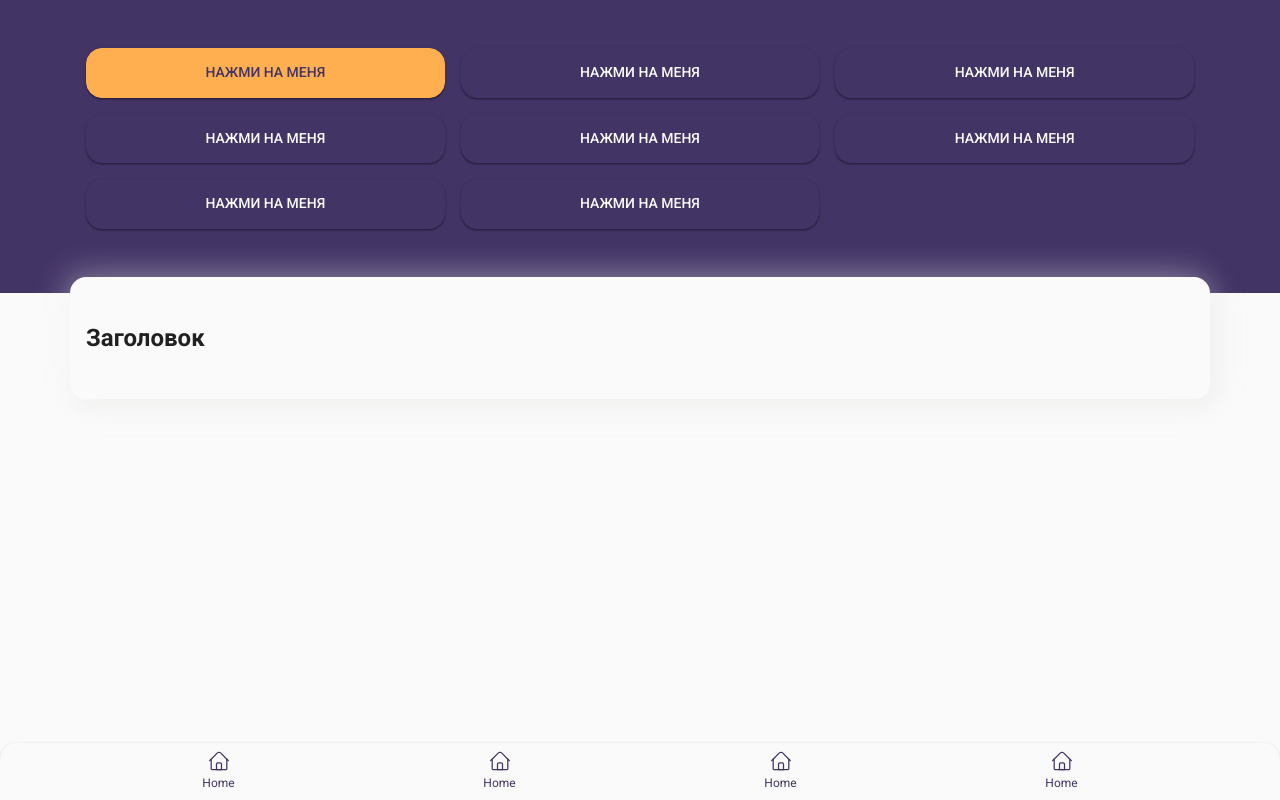
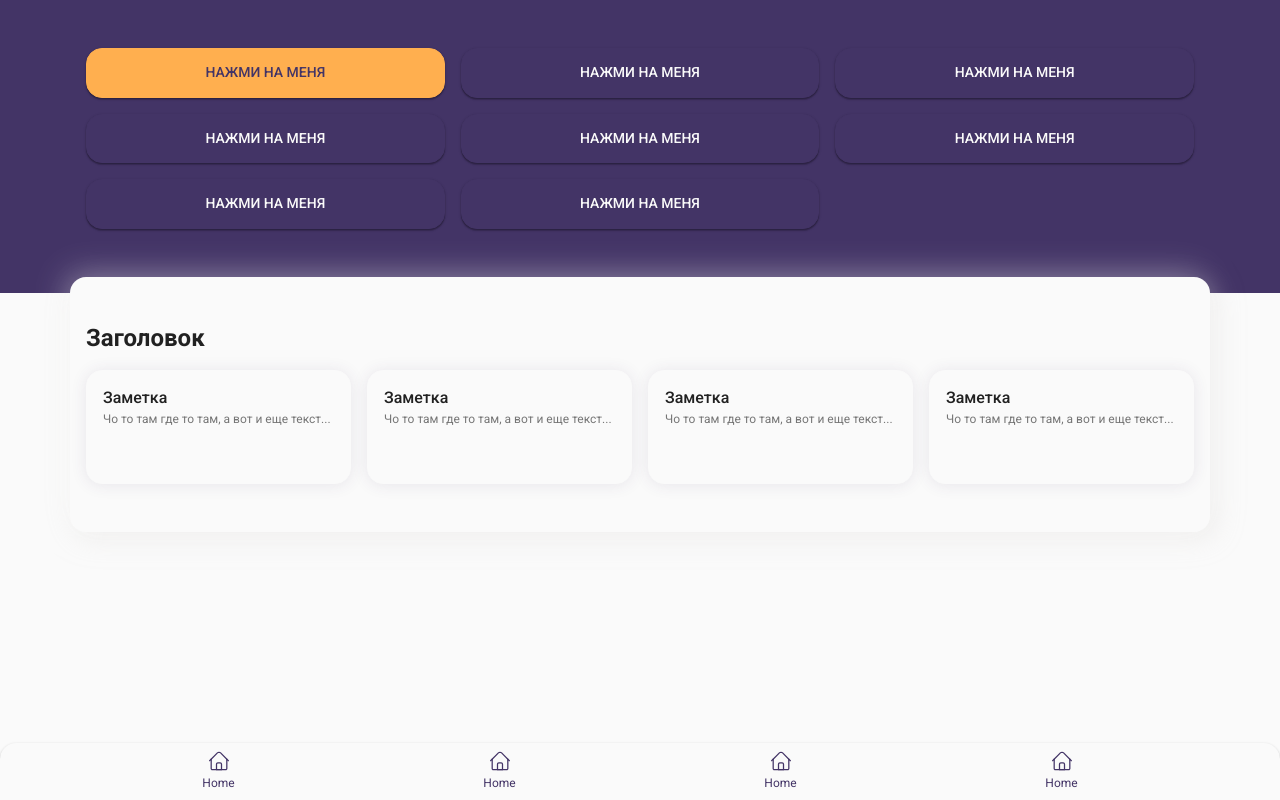
Before and after one commit to kritzona/wowwow-client, a React (Create React App) app: page / in a window 1280 px wide. Built offline with nearby package versions, Linux system fonts and the light colour scheme.

Commit message:
Реализовал карточки с заметками (каркас)

```diff
--- a/src/App.tsx
+++ b/src/App.tsx
@@ -4,6 +4,9 @@ import Header from './components/organisms/Header/Header'
 import Content from './components/organisms/Content/Content'
 import Text from './components/atoms/Text/Text'
 import BottomNavBar from './components/organisms/BottomNavBar/BottomNavBar'
+import NoteItem from './components/molecules/NoteItem/NoteItem'
+import Row from './components/atoms/Row/Row'
+import Column from './components/atoms/Column/Column'
 
 interface IProps {}
 
@@ -13,6 +16,49 @@ const App = (props: IProps) => {
       <Header></Header>
       <Content>
         <Text type="heading-5">Заголовок</Text>
+        <br />
+        <Row gutter={true}>
+          <Column
+            size={3}
+            desktopSize={3}
+            laptopSize={3}
+            tabletSize={4}
+            phabletSize={6}
+            mobileSize={6}
+          >
+            <NoteItem></NoteItem>
+          </Column>
+          <Column
+            size={3}
+            desktopSize={3}
+            laptopSize={3}
+            tabletSize={4}
+            phabletSize={6}
+            mobileSize={6}
+          >
+            <NoteItem></NoteItem>
+          </Column>
+          <Column
+            size={3}
+            desktopSize={3}
+            laptopSize={3}
+            tabletSize={4}
+            phabletSize={6}
+            mobileSize={6}
+          >
+            <NoteItem></NoteItem>
+          </Column>
+          <Column
+            size={3}
+            desktopSize={3}
+            laptopSize={3}
+            tabletSize={4}
+            phabletSize={6}
+            mobileSize={6}
+          >
+            <NoteItem></NoteItem>
+          </Column>
+        </Row>
       </Content>
       <BottomNavBar></BottomNavBar>
     </AppStyled>
--- /dev/null
+++ b/src/components/molecules/CardItem/CardItem.tsx
@@ -0,0 +1,12 @@
+import React from 'react'
+import { CardItemStyled } from './CardItemStyled'
+
+interface IProps {
+  children?: React.ReactNode
+}
+
+const CardItem = (props: IProps) => {
+  return <CardItemStyled>{props.children}</CardItemStyled>
+}
+
+export default CardItem
--- /dev/null
+++ b/src/components/molecules/CardItem/CardItemStyled.tsx
@@ -0,0 +1,50 @@
+import styled, { css, DefaultTheme } from 'styled-components'
+
+interface IProps {
+  theme: DefaultTheme
+}
+
+export const CardItemStyled = styled.div<IProps>`
+  ${({ theme }) => css`
+    height: 114px;
+    background-color: ${theme.colors._100Color};
+    border-radius: ${theme.sizes.nBorderRadius}px;
+    box-shadow: ${theme.effects.primaryShadow};
+    padding: ${theme.sizes.stepSize * 2}px;
+    border: 1px solid ${theme.colors._100Color};
+    transition: ${theme.effects.defaultTransition};
+    transform-origin: center center;
+    cursor: pointer;
+    -webkit-tap-highlight-color: transparent;
+
+    &:hover {
+      border: 1px solid ${theme.colors.accentColor};
+      box-shadow: ${theme.effects.accentShadow};
+    }
+
+    @media ${theme.mediaQueries.tablet} {
+      &:hover {
+        border: 1px solid ${theme.colors._100Color};
+        box-shadow: ${theme.effects.primaryShadow};
+      }
+    }
+    @media ${theme.mediaQueries.phablet} {
+      &:hover {
+        border: 1px solid ${theme.colors._100Color};
+        box-shadow: ${theme.effects.primaryShadow};
+      }
+    }
+    @media ${theme.mediaQueries.mobile} {
+      &:hover {
+        border: 1px solid ${theme.colors._100Color};
+        box-shadow: ${theme.effects.primaryShadow};
+      }
+    }
+
+    &:active {
+      border: 1px solid ${theme.colors.accentColor};
+      box-shadow: none;
+      transform: scale(0.95);
+    }
+  `}
+`
--- /dev/null
+++ b/src/components/molecules/NoteItem/NoteItem.tsx
@@ -0,0 +1,18 @@
+import React from 'react'
+import ThumbNote from '../ThumbNote/ThumbNote'
+import { NoteItemStyled } from './NoteItemStyled'
+import CardItem from '../CardItem/CardItem'
+
+interface IProps {}
+
+const NoteItem = (props: IProps) => {
+  return (
+    <NoteItemStyled>
+      <CardItem>
+        <ThumbNote></ThumbNote>
+      </CardItem>
+    </NoteItemStyled>
+  )
+}
+
+export default NoteItem
--- /dev/null
+++ b/src/components/molecules/NoteItem/NoteItemStyled.tsx
@@ -0,0 +1,9 @@
+import styled, { css, DefaultTheme } from 'styled-components'
+
+interface IProps {
+  theme: DefaultTheme
+}
+
+export const NoteItemStyled = styled.div`
+  ${({ theme }) => css``}
+`
--- /dev/null
+++ b/src/components/molecules/ThumbNote/ThumbNote.tsx
@@ -0,0 +1,24 @@
+import React from 'react'
+import {
+  ThumbNoteContentStyled,
+  ThumbNoteStyled,
+  ThumbNoteTitleStyled,
+} from './ThumbNoteStyled'
+import Text from '../../atoms/Text/Text'
+
+interface IProps {}
+
+const ThumbNote = (props: IProps) => {
+  return (
+    <ThumbNoteStyled>
+      <ThumbNoteTitleStyled>
+        <Text type="subtitle-1">Заметка</Text>
+      </ThumbNoteTitleStyled>
+      <ThumbNoteContentStyled>
+        <Text type="caption">Чо то там где то там, а вот и еще текст...</Text>
+      </ThumbNoteContentStyled>
+    </ThumbNoteStyled>
+  )
+}
+
+export default ThumbNote
--- /dev/null
+++ b/src/components/molecules/ThumbNote/ThumbNoteStyled.tsx
@@ -0,0 +1,19 @@
+import styled, { css, DefaultTheme } from 'styled-components'
+
+interface IProps {
+  theme: DefaultTheme
+}
+
+export const ThumbNoteStyled = styled.div<IProps>`
+  ${({ theme }) => css``}
+`
+export const ThumbNoteTitleStyled = styled.div<IProps>`
+  ${({ theme }) => css`
+    color: ${theme.colors._900Color};
+  `}
+`
+export const ThumbNoteContentStyled = styled.div<IProps>`
+  ${({ theme }) => css`
+    color: ${theme.colors._600Color};
+  `}
+`
--- a/src/components/organisms/Content/ContentStyled.tsx
+++ b/src/components/organisms/Content/ContentStyled.tsx
@@ -10,6 +10,7 @@ export const ContentWrapperStyled = styled.div<IProps>`
     background-color: ${theme.colors._100Color};
     filter: ${theme.effects.neomorphShadow};
     border-radius: ${theme.sizes.nBorderRadius}px;
+    margin-bottom: ${56 + theme.sizes.stepSize * 2}px;
 
     padding: 48px 16px;
     margin-top: -${theme.sizes.nBorderRadius}px;
--- a/src/themes/DarkTheme/DarkTheme.ts
+++ b/src/themes/DarkTheme/DarkTheme.ts
@@ -15,8 +15,8 @@ export const DarkTheme: DefaultTheme = {
     strokePrimaryColor: '#433466',
     strokeAccentColor: '#FFAF4F',
 
-    shadowPrimaryColor: 'rgba(67, 52, 102, 0.8)',
-    shadowAccentColor: 'rgba(255, 175, 79, 0.8)',
+    shadowPrimaryColor: 'rgba(67, 52, 102, 0.1)',
+    shadowAccentColor: 'rgba(255, 175, 79, 0.1)',
 
     redColor: '#EB5757',
     greenColor: '#27AE60',
--- a/src/themes/LightTheme/LightTheme.ts
+++ b/src/themes/LightTheme/LightTheme.ts
@@ -15,8 +15,8 @@ export const LightTheme: DefaultTheme = {
     strokePrimaryColor: '#433466',
     strokeAccentColor: '#FFAF4F',
 
-    shadowPrimaryColor: 'rgba(67, 52, 102, 0.8)',
-    shadowAccentColor: 'rgba(255, 175, 79, 0.8)',
+    shadowPrimaryColor: 'rgba(67, 52, 102, 0.1)',
+    shadowAccentColor: 'rgba(255, 175, 79, 0.1)',
 
     redColor: '#EB5757',
     greenColor: '#27AE60',
```
